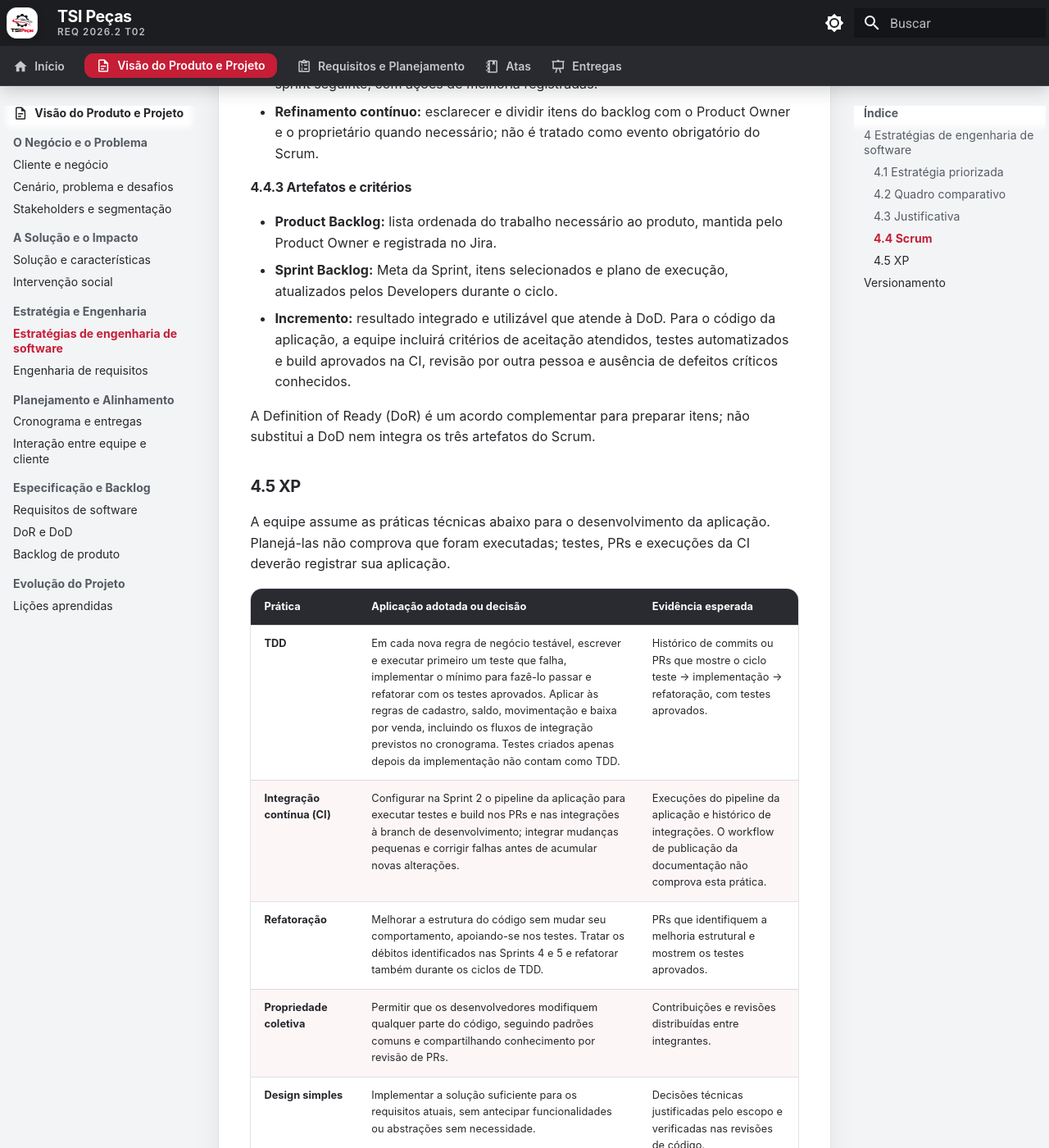
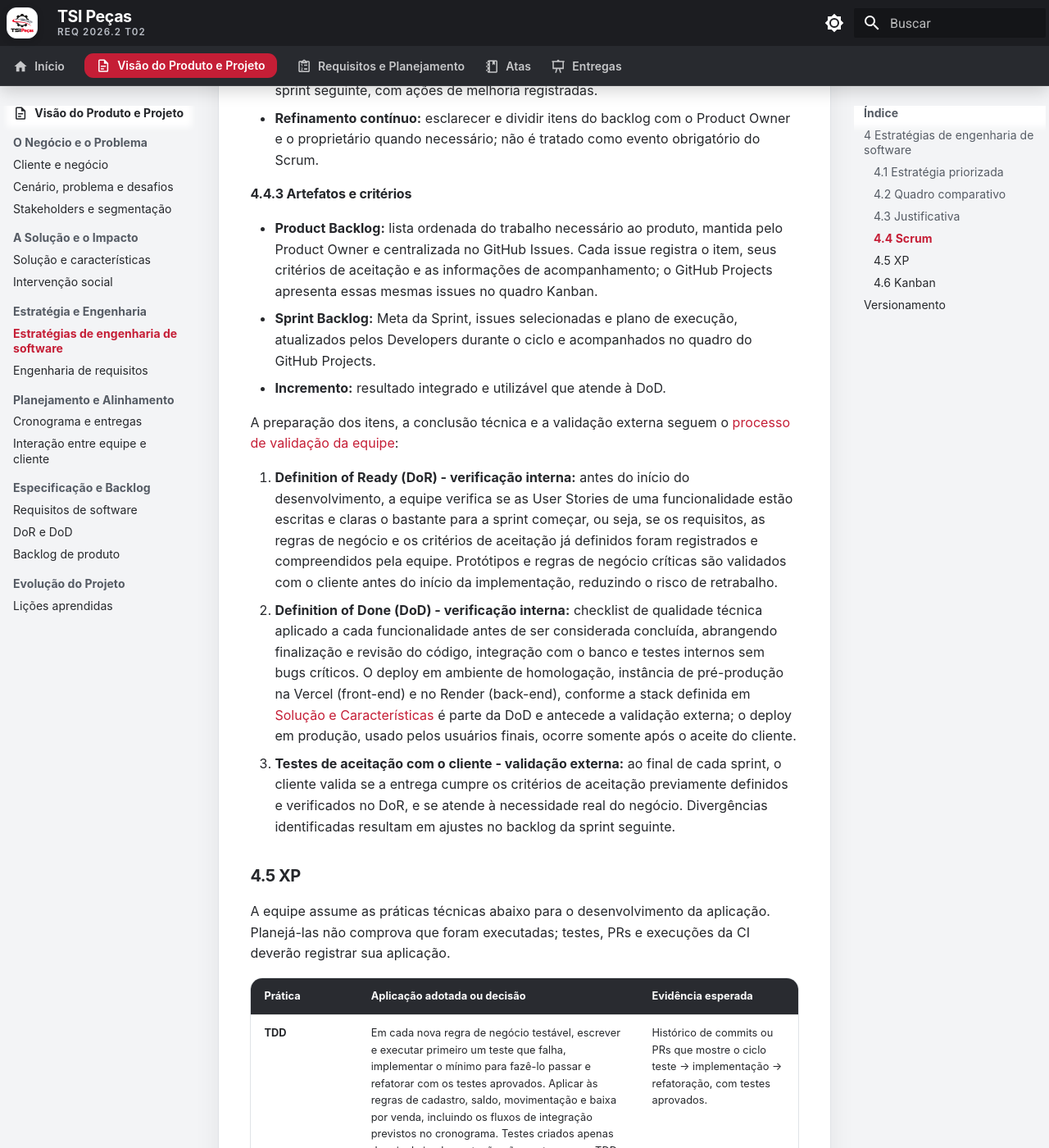
Before and after one commit to mdsreq-fga-unb/REQ-202562-T02-TSI-AutoPecas, an MkDocs documentation site: the page built from docs/visao-produto/estrategias-engenharia-de-software.md, in a window 1280 px wide and 1400 px high, scrolled down 2606 px. Shown: the whole window at 82% size. Built offline with MkDocs 1.6.1 and Material for MkDocs 9.7.7, drawn with Linux system fonts in a browser that asks for light colours; comment, search, counter and statistics services are not loaded; some of the changed text lies outside the part shown.

Commit message:
fix: correções de coerência e adição do kanban

```diff
--- a/docs/visao-produto/estrategias-engenharia-de-software.md
+++ b/docs/visao-produto/estrategias-engenharia-de-software.md
@@ -9,6 +9,7 @@
 - **Abordagem:** ágil.
 - **Ciclo de vida:** iterativo e incremental.
 - **Processo adotado:** combinação adaptada de Scrum e XP.
+- **Framework complementar de gestão do fluxo:** Kanban.
 
 ### 4.2 Quadro comparativo
 
@@ -31,7 +32,7 @@
 
 #### 4.4.1 Papéis e responsabilidades
 
-- **Product Owner (João G. A. de Melo):** responde pela ordenação do Product Backlog e pelo valor das entregas dentro do escopo aprovado. A autoridade proposta para João abrange priorizar itens, esclarecer requisitos com a equipe e ajustar a ordem do trabalho sem ampliar o MVP. Antônio, proprietário e principal responsável pelo valor de negócio, decide sobre objetivos, regras da loja e mudanças de escopo. A equipe registrará a confirmação explícita dessa delegação com ele; até lá, João validará com o proprietário as decisões de prioridade. João também acompanha prazos e entregas acadêmicas por causa do porte da equipe; essa função de coordenação não é um papel do Scrum.
+- **Product Owner (João G. A. de Melo):** por decisão da equipe, responde pela ordenação do Product Backlog e pelo valor das entregas dentro do escopo aprovado. Sua autoridade abrange priorizar itens, esclarecer requisitos com a equipe e com o cliente e ajustar a ordem do trabalho sem ampliar o MVP. Antônio, proprietário e principal responsável pelo valor de negócio, decide sobre objetivos, regras da loja e mudanças de escopo. João também coordena prazos e entregas acadêmicas por causa do porte reduzido da equipe; essa função de coordenação não é um papel do Scrum.
 - **Scrum Master (Luiz Henrique Tomaz Moreira):** facilita os eventos, ajuda a remover impedimentos e cuida da efetividade do processo. Como também desenvolve o backend, pode priorizar tarefas técnicas e reduzir o tempo de facilitação. A equipe reservará capacidade para essa responsabilidade no planejamento, redistribuirá tarefas diante de sobrecarga e avaliará o acúmulo nas retrospectivas.
 - **Developers:** integrantes de requisitos, frontend, backend e testes selecionam o trabalho viável para cada sprint, definem como executá-lo e respondem conjuntamente pela qualidade do incremento.
 
@@ -46,11 +47,15 @@
 
 #### 4.4.3 Artefatos e critérios
 
-- **Product Backlog:** lista ordenada do trabalho necessário ao produto, mantida pelo Product Owner e registrada no Jira.
-- **Sprint Backlog:** Meta da Sprint, itens selecionados e plano de execução, atualizados pelos Developers durante o ciclo.
-- **Incremento:** resultado integrado e utilizável que atende à DoD. Para o código da aplicação, a equipe incluirá critérios de aceitação atendidos, testes automatizados e build aprovados na CI, revisão por outra pessoa e ausência de defeitos críticos conhecidos.
+- **Product Backlog:** lista ordenada do trabalho necessário ao produto, mantida pelo Product Owner e centralizada no GitHub Issues. Cada issue registra o item, seus critérios de aceitação e as informações de acompanhamento; o GitHub Projects apresenta essas mesmas issues no quadro Kanban.
+- **Sprint Backlog:** Meta da Sprint, issues selecionadas e plano de execução, atualizados pelos Developers durante o ciclo e acompanhados no quadro do GitHub Projects.
+- **Incremento:** resultado integrado e utilizável que atende à DoD.
 
-A Definition of Ready (DoR) é um acordo complementar para preparar itens; não substitui a DoD nem integra os três artefatos do Scrum.
+A preparação dos itens, a conclusão técnica e a validação externa seguem o [processo de validação da equipe](interacao-equipe-cliente.md#73-processo-de-validacao):
+
+1. **Definition of Ready (DoR) - verificação interna:** antes do início do desenvolvimento, a equipe verifica se as User Stories de uma funcionalidade estão escritas e claras o bastante para a sprint começar, ou seja, se os requisitos, as regras de negócio e os critérios de aceitação já definidos foram registrados e compreendidos pela equipe. Protótipos e regras de negócio críticas são validados com o cliente antes do início da implementação, reduzindo o risco de retrabalho.
+2. **Definition of Done (DoD) - verificação interna:** checklist de qualidade técnica aplicado a cada funcionalidade antes de ser considerada concluída, abrangendo finalização e revisão do código, integração com o banco e testes internos sem bugs críticos. O deploy em ambiente de homologação, instância de pré-produção na Vercel (front-end) e no Render (back-end), conforme a stack definida em [Solução e Características](solucao-e-caracteristicas.md) é parte da DoD e antecede a validação externa; o deploy em produção, usado pelos usuários finais, ocorre somente após o aceite do cliente.
+3. **Testes de aceitação com o cliente - validação externa:** ao final de cada sprint, o cliente valida se a entrega cumpre os critérios de aceitação previamente definidos e verificados no DoR, e se atende à necessidade real do negócio. Divergências identificadas resultam em ajustes no backlog da sprint seguinte.
 
 ### 4.5 XP
 
@@ -63,7 +68,7 @@
 | **Refatoração**                        | Melhorar a estrutura do código sem mudar seu comportamento, apoiando-se nos testes. Tratar os débitos identificados nas Sprints 4 e 5 e refatorar também durante os ciclos de TDD.                                                                                                                                                                                         | PRs que identifiquem a melhoria estrutural e mostrem os testes aprovados.                                                          |
 | **Propriedade coletiva**               | Permitir que os desenvolvedores modifiquem qualquer parte do código, seguindo padrões comuns e compartilhando conhecimento por revisão de PRs.                                                                                                                                                                                                                             | Contribuições e revisões distribuídas entre integrantes.                                                                           |
 | **Design simples**                     | Implementar a solução suficiente para os requisitos atuais, sem antecipar funcionalidades ou abstrações sem necessidade.                                                                                                                                                                                                                                                   | Decisões técnicas justificadas pelo escopo e verificadas nas revisões de código.                                                   |
-| **Programação em pares — não adotada** | A equipe decidiu não se comprometer com sessões de desenvolvimento simultâneo por considerar inviável conciliá-las de forma consistente com a disponibilidade dos integrantes. Revisão de PRs será usada para compartilhar conhecimento, mas não equivale a programação em pares.                                                                                          | A decisão e sua justificativa ficam registradas neste documento; não haverá evidência de execução exigida.                         |
+| **Programação em pares - não adotada** | A equipe decidiu não se comprometer com sessões de desenvolvimento simultâneo por considerar inviável conciliá-las de forma consistente com a disponibilidade dos integrantes. Revisão de PRs será usada para compartilhar conhecimento, mas não equivale a programação em pares.                                                                                          | A decisão e sua justificativa ficam registradas neste documento; não haverá evidência de execução exigida.                         |
 
 #### 4.5.1 Aplicação nos ciclos
 
@@ -74,6 +79,12 @@
 
 As evidências serão vinculadas às tarefas e aos PRs. O cronograma descreve o planejamento dessas atividades; a execução será confirmada pelos registros de desenvolvimento.
 
+### 4.6 Kanban
+
+O **GitHub Issues** centraliza o backlog, as tarefas, os critérios de aceitação e os registros de acompanhamento. O **GitHub Projects** organiza essas mesmas issues em um quadro Kanban, permitindo visualizar o estado do trabalho ao longo de cada sprint.
+
+A equipe atualiza o quadro conforme o trabalho avança, identifica bloqueios, controla o trabalho em andamento conforme sua capacidade e acompanha o tempo de conclusão dos itens para melhorar o fluxo. A passagem de uma funcionalidade para concluída exige o atendimento à DoD. O Kanban complementa a organização por sprints do Scrum; as práticas técnicas adotadas de XP permanecem descritas na seção 4.5.
+
 ## Versionamento
 
 | Versão |    Data    | Descrição                                                                                                           | Autor(es/as)                               |
@@ -81,3 +92,4 @@
 |  1.0   | 04/09/2026 | Iniciação do documento                                                                                              | [Thiago Gomes](https://github.com/thgomxs) |
 |  1.1   | 07/09/2026 | Transposição do tópico 4 do PDF e revisão textual                                                                   | [Thiago Gomes](https://github.com/thgomxs) |
 |  1.2   | 26/09/2026 | Correção da issue 6: elementos adotados de Scrum e XP, TDD, papéis e alinhamento à cadência do cronograma corrigido | [Thiago Gomes](https://github.com/thgomxs) |
+|  1.3   | 11/10/2026 | Melhora coerência da estratégia: responsabilidades definidas, GitHub Issues/Projects, DoR/DoD e Kanban              | [Thiago Gomes](https://github.com/thgomxs) |
```
